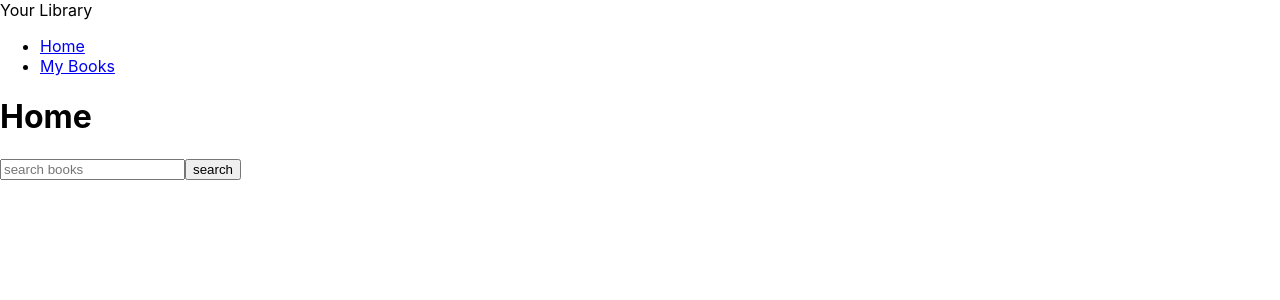
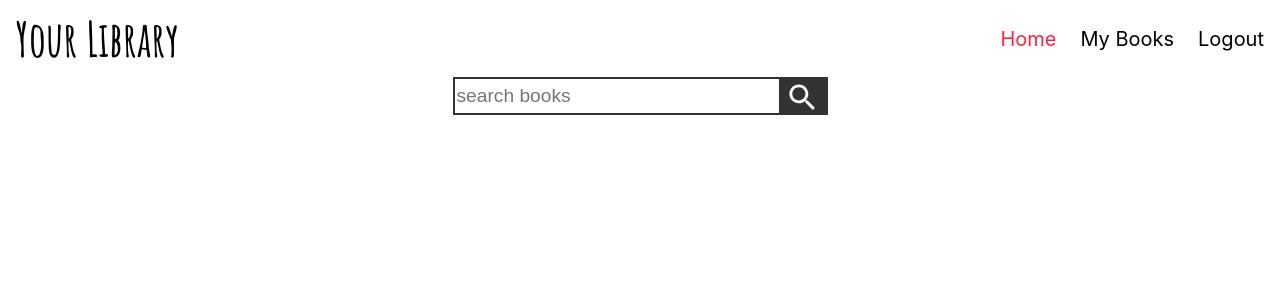
Before and after one commit to Lada496/your-library, a React (Create React App) app: page / in a window 1280 px wide. Both pictures are taken after a click on the button "start". Shown: the top 300 px of the page. Built offline with nearby package versions, Linux system fonts and the light colour scheme.

Commit message:
added styles

```diff
--- a/src/App.js
+++ b/src/App.js
@@ -8,11 +8,13 @@ import MyBooks from "./pages/MyBooks";
 function App() {
   const [isStart, setStart] = useState(false);
   const startHandler = () => {
-    console.log("click");
     setStart(true);
   };
+  const endHandler = () => {
+    setStart(false);
+  };
   const content = (
-    <Layout>
+    <Layout onEnd={endHandler}>
       <Switch>
         <Route path="/" exact>
           <Home />
@@ -26,6 +28,7 @@ function App() {
 
   return (
     <Fragment>
+
       {!isStart && <LaunchPage onStart={startHandler} />}
       {isStart && content}
     </Fragment>
--- a/src/Layout/Layout.js
+++ b/src/Layout/Layout.js
@@ -4,7 +4,7 @@ import MainNavigation from "./MainNavigation";
 const Layout = (props) => {
   return (
     <Fragment>
-      <MainNavigation />
+      <MainNavigation onEnd={props.onEnd} />
       <main>{props.children}</main>
     </Fragment>
   );
--- a/src/Layout/MainNavigation.js
+++ b/src/Layout/MainNavigation.js
@@ -1,15 +1,30 @@
 import { NavLink } from "react-router-dom";
-const MainNavigation = () => {
+import classes from "./MainNavigation.module.css";
+const MainNavigation = (props) => {
   return (
-    <header>
-      <div>Your Library</div>
-      <nav>
+    <header className={classes.header}>
+      <div className={classes.logo}>Your Library</div>
+      <nav className={classes.nav}>
         <ul>
           <li>
-            <NavLink to="/">Home</NavLink>
+            <NavLink to="/" exact activeClassName={classes.active}>
+              Home
+            </NavLink>
           </li>
           <li>
-            <NavLink to="/my-books">My Books</NavLink>
+            <NavLink to="/my-books" activeClassName={classes.active}>
+              My Books
+            </NavLink>
+          </li>
+          <li>
+            <NavLink
+              to="/logout"
+              exact
+              activeClassName={classes.active}
+              onClick={props.onEnd}
+            >
+              Logout
+            </NavLink>
           </li>
         </ul>
       </nav>
--- /dev/null
+++ b/src/Layout/MainNavigation.module.css
@@ -0,0 +1,34 @@
+.header {
+  display: flex;
+  justify-content: space-between;
+  align-items: center;
+  padding: 0.5rem 1rem;
+}
+.logo {
+  font-family: "Amatic SC", cursive;
+  font-weight: 700;
+  font-size: 3rem;
+}
+
+.nav ul {
+  list-style: none;
+  display: flex;
+  margin: 0;
+  padding: 0;
+}
+
+.nav li {
+  margin-left: 1.5rem;
+  font-size: 1.25rem;
+}
+
+.nav a {
+  text-decoration: none;
+  color: black;
+}
+
+.nav a:hover,
+.nav a:active,
+.nav a.active {
+  color: #ff2442;
+}
--- a/src/UI/LoadingSpinner.js
+++ b/src/UI/LoadingSpinner.js
@@ -5,7 +5,7 @@ import Box from "@mui/material/Box";
 const LoadingSpinner = () => {
   return (
     <Box sx={{ display: "flex", color: "grey.500" }}>
-      <CircularProgress color="inherit" />
+      <CircularProgress color="inherit" sx={{ margin: "2rem auto" }} />
     </Box>
   );
 };
--- a/src/components/BookItem.js
+++ b/src/components/BookItem.js
@@ -1,16 +1,13 @@
 import noImage from "../images/no-image.png";
+import classes from "./BookItem.module.css";
 
 const BookItem = (props) => {
   return (
-    <div>
-      <h1>{props.item.title}</h1>
-      <img
-        src={props.item.image ? props.item.image : noImage}
-        alt={props.item.title}
-      ></img>
-      {props.item.authors &&
-        props.item.authors.map((author) => <p key={author}>{author}</p>)}
-    </div>
+    <img
+      className={classes.image}
+      src={props.item.image ? props.item.image : noImage}
+      alt={props.item.title}
+    ></img>
   );
 };
 export default BookItem;
--- /dev/null
+++ b/src/components/BookItem.module.css
@@ -0,0 +1,5 @@
+.image {
+  width: 16vw;
+  height: 25vw;
+  object-fit: cover;
+}
--- a/src/components/BookList.js
+++ b/src/components/BookList.js
@@ -1,8 +1,9 @@
 import BookItem from "./BookItem";
+import classes from "./BookList.module.css";
 
 const BookList = (props) => {
   return (
-    <div>
+    <div className={classes.list}>
       {props.results.map((item) => (
         <BookItem item={item} key={item.id} />
       ))}
--- /dev/null
+++ b/src/components/BookList.module.css
@@ -0,0 +1,8 @@
+.list {
+  display: flex;
+  flex-wrap: wrap;
+  gap: 3rem;
+  justify-content: space-around;
+  align-items: center;
+  margin: 3rem;
+}
--- a/src/components/SearchBooks.js
+++ b/src/components/SearchBooks.js
@@ -2,8 +2,10 @@ import { Fragment, useRef, useReducer, useEffect, useState } from "react";
 import useHttp from "../hooks/use-http";
 import BookList from "./BookList";
 import LoadingSpinner from "../UI/LoadingSpinner";
+import SearchIcon from "@mui/icons-material/Search";
 
 import { getSearchBooks } from "../lib/api";
+import classes from "./SearchBooks.module.css";
 
 const initialState = {
   results: [],
@@ -58,10 +60,12 @@ const SearchBooks = () => {
   }, [loadedBooksData]);
   return (
     <Fragment>
-      <input type="text" placeholder="search books" ref={searchInputRef} />
-      <button type="submit" onClick={searchHandler}>
-        search
-      </button>
+      <div className={classes.search}>
+        <input type="text" placeholder="search books" ref={searchInputRef} />
+        <button type="submit" onClick={searchHandler}>
+          <SearchIcon sx={{ fontSize: 35 }} />
+        </button>
+      </div>
       {status === "loading" && !init && <LoadingSpinner />}
       {status === "completed" && !error && (
         <BookList results={searchState.results} />
--- /dev/null
+++ b/src/components/SearchBooks.module.css
@@ -0,0 +1,29 @@
+.search {
+  display: flex;
+  margin: auto;
+  padding: 0;
+  border: #333 2px solid;
+  width: fit-content;
+}
+
+.search input {
+  height: 2rem;
+  width: 20rem;
+  border-radius: 0;
+  border: none;
+  font-size: 1.2rem;
+}
+.search input:focus {
+  outline: none;
+}
+
+.search button {
+  height: 2rem;
+  border: none;
+  background-color: #333;
+  color: #fafafa;
+  font-size: 1.2rem;
+}
+.search button:hover {
+  cursor: pointer;
+}
--- a/src/pages/Home.js
+++ b/src/pages/Home.js
@@ -3,7 +3,6 @@ import SearchBooks from "../components/SearchBooks";
 const Home = () => {
   return (
     <div>
-      <h1>Home</h1>
       <SearchBooks />
     </div>
   );
```
